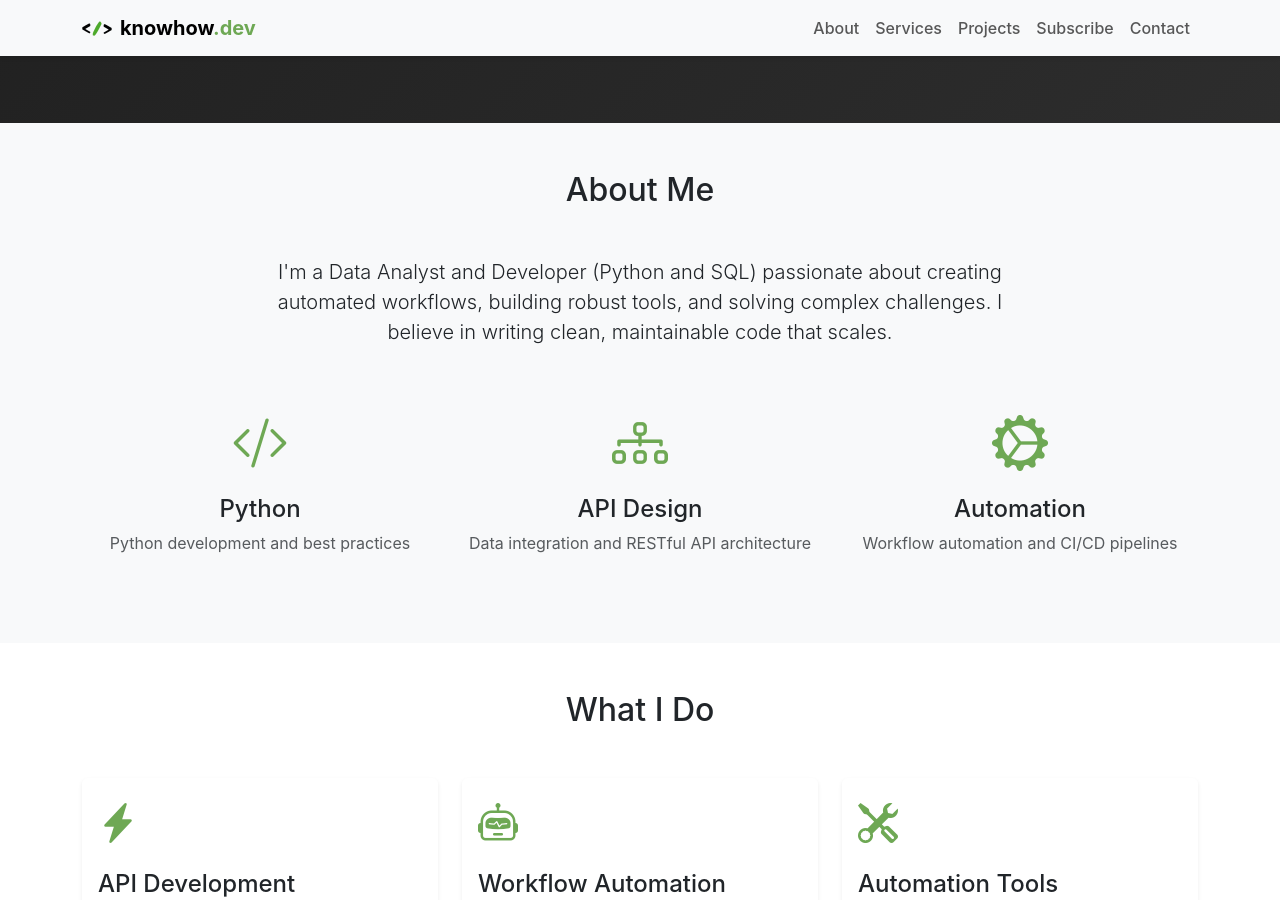
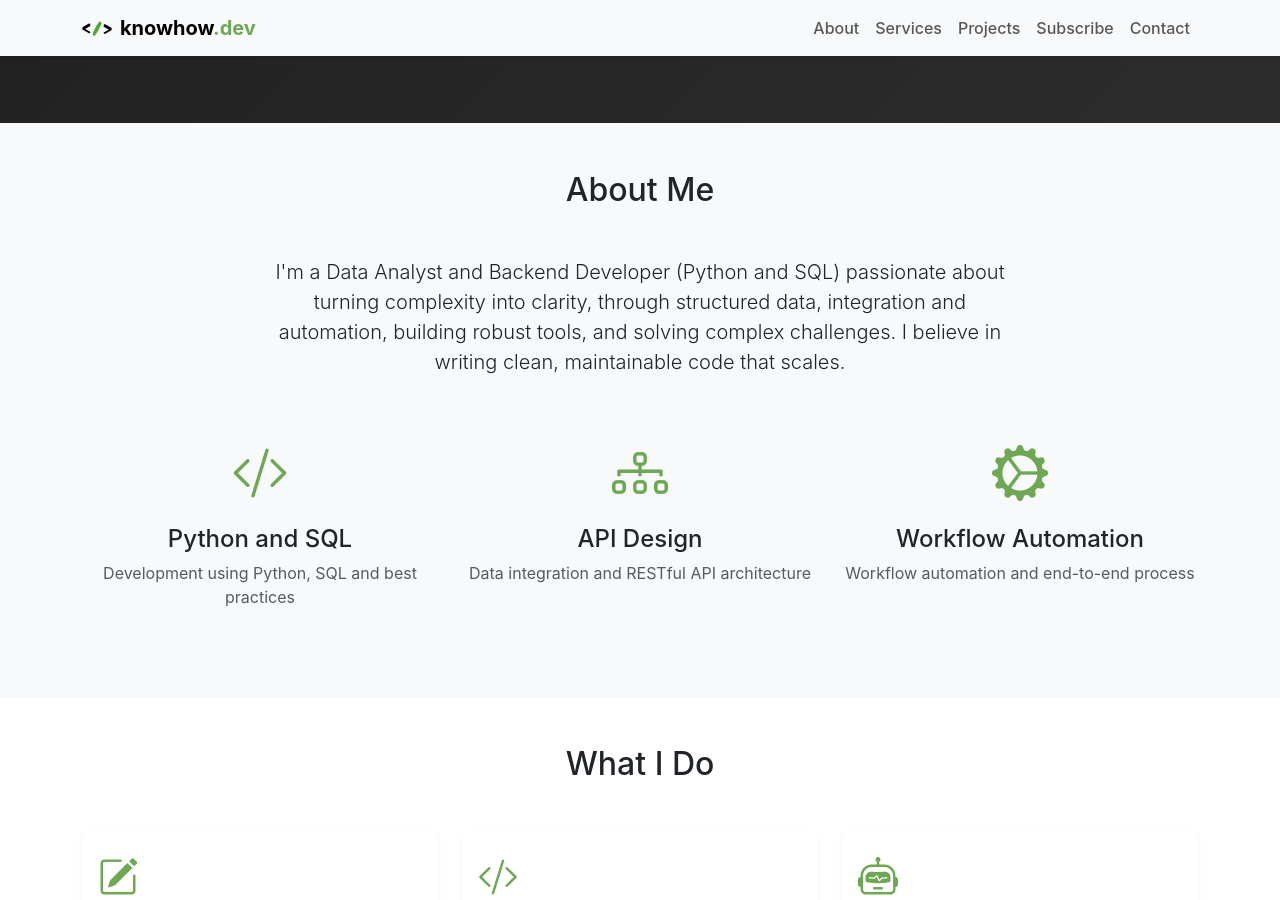
Before and after one commit to atarkowska/atarkowska.github.io, a Jekyll site: the page built from index.html, in a window 1280 px wide and 900 px high, scrolled down 913 px. Built offline with Jekyll 4.4.1, drawn with Linux system fonts in a browser that asks for light colours; some of the changed text lies outside the part shown.

Commit message:
update text and icons

```diff
--- a/_layouts/default.html
+++ b/_layouts/default.html
@@ -39,7 +39,7 @@
                         <a class="nav-link" href="#subscribe">Subscribe</a>
                     </li>
                     <li class="nav-item">
-                        <a class="nav-link" href="#contact">Contact</a>
+                        <a class="nav-link" href="mailto:{{ site.author.email }}">Contact</a>
                     </li>
                 </ul>
             </div>
--- a/index.html
+++ b/index.html
@@ -13,14 +13,14 @@ title: Home
                     <span class="text-success">API Architect</span>
                 </h1>
                 <p class="lead mb-4">
-                    Specialising in workflow design and automation, tools development and building
-                    efficient solutions to makes everyone's life easier.
+                    Tansforming complexity into clarity through data modeling, databases, integration,
+                    tools, and workflows to makes everyone's life easier.
                 </p>
                 <div class="d-flex gap-3">
                     <a href="#projects" class="btn btn-success btn-lg">
                         <i class="bi bi-code-square me-2"></i>View Projects
                     </a>
-                    <a href="#contact" class="btn btn-outline-light btn-lg">
+                    <a href="mailto:{{ site.author.email }}" class="btn btn-outline-light btn-lg">
                         <i class="bi bi-envelope me-2"></i>Get in Touch
                     </a>
                 </div>
@@ -41,18 +41,18 @@ title: Home
         <div class="row">
             <div class="col-lg-8 mx-auto">
                 <p class="lead text-center">
-                    I'm a Data Analyst and Developer (Python and SQL) passionate about
-                    creating automated workflows, building robust tools,
-                    and solving complex challenges. I believe in writing clean,
-                    maintainable code that scales.
+                    I'm a Data Analyst and Backend Developer (Python and SQL) passionate about
+                    turning complexity into clarity, through structured data, integration
+                    and automation, building robust tools, and solving complex challenges.
+                    I believe in writing clean, maintainable code that scales.
                 </p>
             </div>
         </div>
         <div class="row mt-5">
             <div class="col-md-4 text-center mb-4">
                 <i class="bi bi-code-slash display-4 text-success mb-3"></i>
-                <h4>Python</h4>
-                <p class="text-muted">Python development and best practices</p>
+                <h4>Python and SQL</h4>
+                <p class="text-muted">Development using Python, SQL and best practices</p>
             </div>
             <div class="col-md-4 text-center mb-4">
                 <i class="bi bi-diagram-3 display-4 text-success mb-3"></i>
@@ -61,8 +61,8 @@ title: Home
             </div>
             <div class="col-md-4 text-center mb-4">
                 <i class="bi bi-gear-wide-connected display-4 text-success mb-3"></i>
-                <h4>Automation</h4>
-                <p class="text-muted">Workflow automation and CI/CD pipelines</p>
+                <h4>Workflow Automation</h4>
+                <p class="text-muted">Workflow automation and end-to-end process</p>
             </div>
         </div>
     </div>
@@ -76,12 +76,22 @@ title: Home
             <div class="col-lg-4 mb-4">
                 <div class="card h-100 border-0 shadow-sm">
                     <div class="card-body">
-                        <i class="bi bi-lightning-charge-fill fs-1 text-success mb-3"></i>
-                        <h4 class="card-title">API Development</h4>
+                        <i class="bi bi-pencil-square fs-1 text-success mb-3"></i>
+                        <h4 class="card-title">Design</h4>
                         <p class="card-text">
-                            Build scalable, secure, and well-documented APIs using FastAPI,
-                            Flask, or Django REST Framework.
-                            <a href="https://10.1371/journal.pcbi.1006542" class="link-light" target="_blank">RESTful architecture expertise</a>
+                            Design APIs and workflows, <a href="https://10.1371/journal.pcbi.1006542" class="link-dark" target="_blank">RESTful architecture expertise</a>.
+                        </p>
+                    </div>
+                </div>
+            </div>
+            <div class="col-lg-4 mb-4">
+                <div class="card h-100 border-0 shadow-sm">
+                    <div class="card-body">
+                        <i class="bi bi-code-slash fs-1 text-success mb-3"></i>
+                        <h4 class="card-title">Development</h4>
+                        <p class="card-text">
+                            Build scalable, secure, and well-documented Database applications, APIs,
+                            and Tools.
                         </p>
                     </div>
                 </div>
@@ -90,22 +100,10 @@ title: Home
                 <div class="card h-100 border-0 shadow-sm">
                     <div class="card-body">
                         <i class="bi bi-robot fs-1 text-success mb-3"></i>
-                        <h4 class="card-title">Workflow Automation</h4>
+                        <h4 class="card-title">Automation</h4>
                         <p class="card-text">
-                            Automate repetitive tasks, create custom integrations, and build
+                            Automate repetitive tasks, create custom tools, integrations, and build
                             efficient workflows that save time and reduce errors.
-                        </p>
-                    </div>
-                </div>
-            </div>
-            <div class="col-lg-4 mb-4">
-                <div class="card h-100 border-0 shadow-sm">
-                    <div class="card-body">
-                        <i class="bi bi-tools fs-1 text-success mb-3"></i>
-                        <h4 class="card-title">Automation Tools</h4>
-                        <p class="card-text">
-                            Build custom automation tools and scripts that eliminate manual
-                            work, reduce errors, and accelerate your development pipeline.
                         </p>
                     </div>
                 </div>
@@ -144,12 +142,14 @@ title: Home
                 <div class="card h-100 border-0 shadow">
                     <div class="card-body">
                         <div class="d-flex justify-content-between align-items-start mb-3">
-                            <h4 class="card-title">Streamlit data application</h4>
-                            <span class="badge bg-success">Python</span>
+                            <h4 class="card-title">Streamlit Data Reporting App</h4>
+                            <span>
+                                <span class="badge bg-success">Python</span>
+                                <span class="badge bg-success">SQL</span>
+                            </span>
                         </div>
                         <p class="card-text">
-                            A simple Reporting Assistant with expertise in executing queries against database,
-                            returning data in a structured JSON format and check the output for accuracy and completeness.
+                            A simple Reporting Assistant with expertise in executing queries against database.
                         </p>
                         <div class="d-flex gap-2 mb-3">
                             <span class="badge bg-secondary">Streamlit</span>
```
